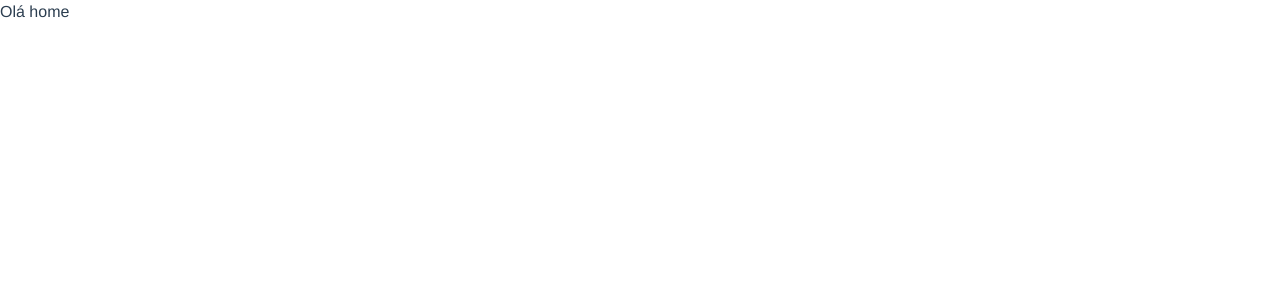
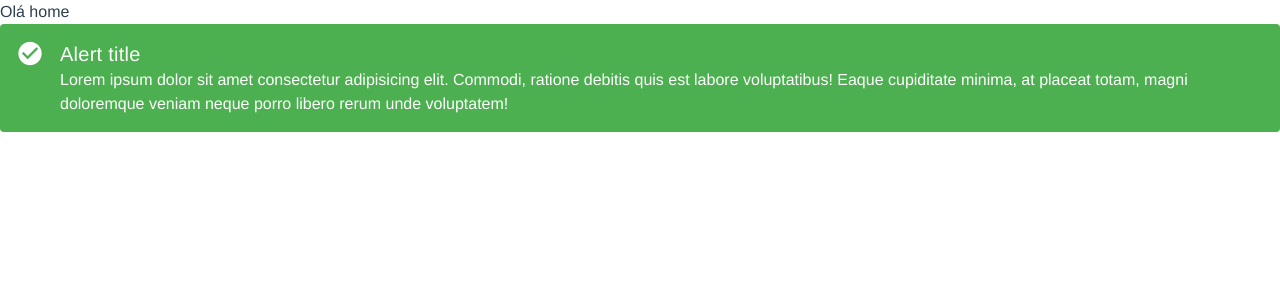
Before and after one commit to Tiago-Alves-dos-Santos/API_todolist, a Vue app in the folder resources/js/todo-list/: page / in a window 1280 px wide. Shown: the top 300 px of the page. Built offline with nearby package versions, Linux system fonts and the light colour scheme.

Commit message:
icones mdi baixados

```diff
--- a/resources/js/todo-list/package.json
+++ b/resources/js/todo-list/package.json
@@ -8,6 +8,7 @@
     "lint": "vue-cli-service lint"
   },
   "dependencies": {
+    "@mdi/font": "^7.3.67",
     "core-js": "^3.8.3",
     "vue": "^3.2.13",
     "vue-router": "^4.0.3",
--- a/resources/js/todo-list/src/js/vuetify.js
+++ b/resources/js/todo-list/src/js/vuetify.js
@@ -1,13 +1,17 @@
-import 'vuetify/styles'
+import 'vuetify/styles';
+import '@mdi/font/css/materialdesignicons.css';
 import { createVuetify } from 'vuetify'
 import * as components from 'vuetify/components'
 import * as directives from 'vuetify/directives'
 import * as labsComponents from 'vuetify/labs/components'
 
 const vuetify = createVuetify({
-  components,
-  directives,
-  labsComponents
+    components,
+    directives,
+    labsComponents,
+    icons: {
+        defaultSet: 'mdi', // This is already the default value - only for display purposes
+    },
 });
 
 export default vuetify;
--- a/resources/js/todo-list/src/views/HomeView.vue
+++ b/resources/js/todo-list/src/views/HomeView.vue
@@ -1,6 +1,11 @@
 <template>
   <div class="home">
     Olá home
+    <v-alert
+    type="success"
+    title="Alert title"
+    text="Lorem ipsum dolor sit amet consectetur adipisicing elit. Commodi, ratione debitis quis est labore voluptatibus! Eaque cupiditate minima, at placeat totam, magni doloremque veniam neque porro libero rerum unde voluptatem!"
+  ></v-alert>
   </div>
 </template>
 
```
Also changed, not shown: 1 other file (tests, documents, lock files or other folders).
